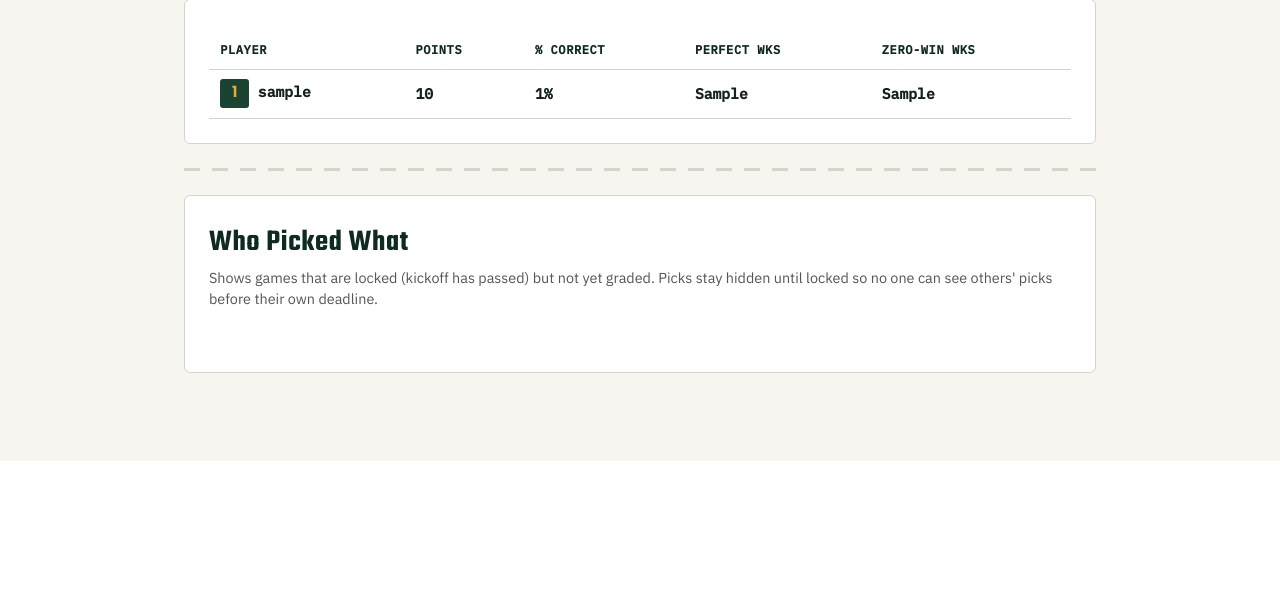
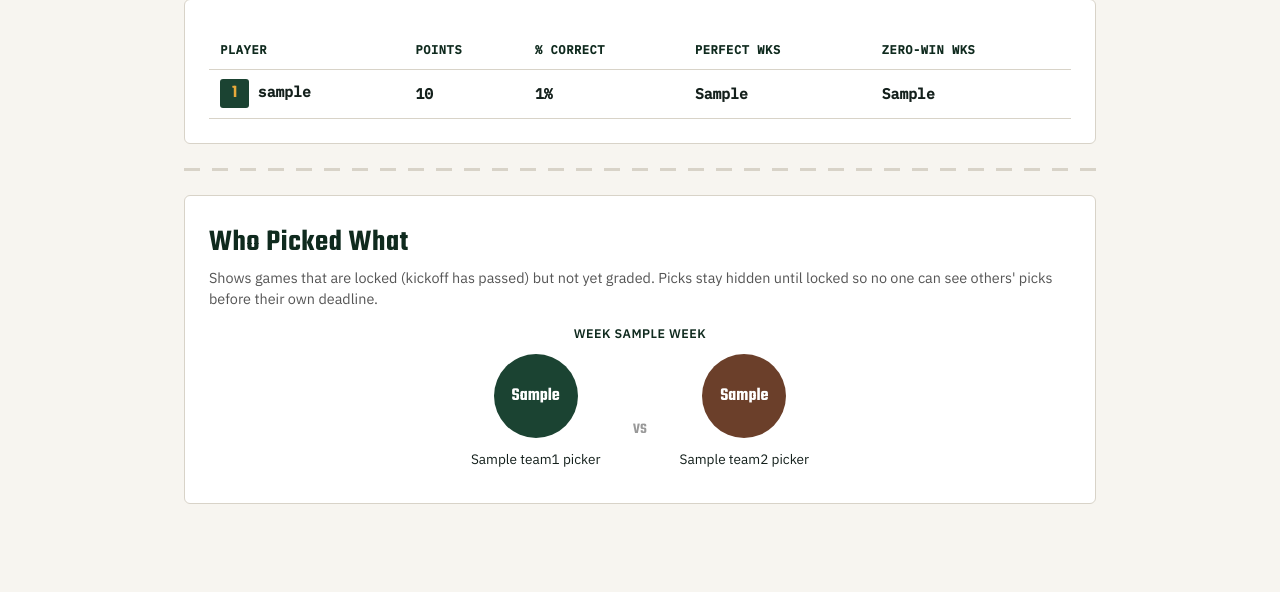
Before and after one commit to jeffreymayolo/nfl_pickem, a Flask app: template templates/standings.html in a window 1280 px wide. Shown: the part 727-1319 px from the top of the page. Before the commit the page ends 1188 px from the top, so only its background shows below. Run offline with Flask 3, Linux system fonts and the light colour scheme; the template is opened without the code that fills it: most values are stand-ins (such as "Sample title", 1, 10 or a date in 2020).

Commit message:
updating plot order and shoing picks

```diff
--- a/static/style.css
+++ b/static/style.css
@@ -183,7 +183,6 @@ tr:first-child td { font-weight: 600; }
 .legend-chip-off { opacity: 0.4; text-decoration: line-through; }
 .legend-dot { width: 0.7rem; height: 0.7rem; border-radius: 50%; display: inline-block; flex-shrink: 0; }
 
-.table-scroll { overflow-x: auto; -webkit-overflow-scrolling: touch; }
 
 /* Mobile: collapse the standings table into stacked cards instead of a
    wide table that requires horizontal scrolling to read. */
@@ -227,3 +226,49 @@ tr:first-child td { font-weight: 600; }
     color: var(--turf-dark);
   }
 }
+
+.pick-game { margin-bottom: 0.5rem; }
+.pick-game-title {
+  font-weight: 600;
+  font-size: 0.78rem;
+  text-transform: uppercase;
+  letter-spacing: 0.04em;
+  color: var(--turf-dark);
+  text-align: center;
+  margin-bottom: 0.7rem;
+}
+.pick-matchup {
+  display: flex;
+  align-items: flex-start;
+  justify-content: center;
+  gap: 1.4rem;
+}
+.pick-team { flex: 0 1 150px; text-align: center; }
+.pick-circle {
+  width: 84px;
+  height: 84px;
+  border-radius: 50%;
+  margin: 0 auto 0.6rem;
+  display: flex;
+  align-items: center;
+  justify-content: center;
+  padding: 0.4rem;
+  color: #fff;
+  font-family: 'Teko', sans-serif;
+  font-size: 1.15rem;
+  font-weight: 600;
+  line-height: 1.05;
+  text-align: center;
+}
+.pick-circle-a { background: var(--turf); }
+.pick-circle-b { background: var(--leather); }
+.pick-vs {
+  align-self: center;
+  font-family: 'Teko', sans-serif;
+  font-size: 1.2rem;
+  color: #999;
+  padding-top: 2.1rem;
+}
+.pick-names { list-style: none; margin: 0; padding: 0; font-size: 0.85rem; }
+.pick-names li { padding: 0.1rem 0; }
+.pick-names.empty { color: #999; font-style: italic; }
--- a/templates/standings.html
+++ b/templates/standings.html
@@ -55,9 +55,27 @@
     their own deadline.
   </p>
   {% if pick_distribution %}
-  <div class="table-scroll">
-    <canvas id="picksChart" height="{{ (pick_distribution | length) * 12 + 6 }}"></canvas>
-  </div>
+    {% for g in pick_distribution %}
+    <div class="pick-game">
+      <div class="pick-game-title">Week {{ g.week }}</div>
+      <div class="pick-matchup">
+        <div class="pick-team">
+          <div class="pick-circle pick-circle-a">{{ g.team1 }}</div>
+          <ul class="pick-names {{ 'empty' if not g.team1_pickers }}">
+            {% for name in g.team1_pickers %}<li>{{ name }}</li>{% else %}<li>No picks yet</li>{% endfor %}
+          </ul>
+        </div>
+        <div class="pick-vs">vs</div>
+        <div class="pick-team">
+          <div class="pick-circle pick-circle-b">{{ g.team2 }}</div>
+          <ul class="pick-names {{ 'empty' if not g.team2_pickers }}">
+            {% for name in g.team2_pickers %}<li>{{ name }}</li>{% else %}<li>No picks yet</li>{% endfor %}
+          </ul>
+        </div>
+      </div>
+    </div>
+    {% if not loop.last %}<div class="field-divider"></div>{% endif %}
+    {% endfor %}
   {% else %}
   <p>No games are currently locked-but-ungraded.</p>
   {% endif %}
@@ -126,44 +144,5 @@
     legendEl.appendChild(chip);
   });
 
-  const pickDist = {{ pick_distribution | tojson }};
-  if (pickDist.length > 0) {
-    const pdLabels = pickDist.map(g => `${g.team1} vs ${g.team2}`);
-    const team1Counts = pickDist.map(g => g.team1_pickers.length);
-    const team2Counts = pickDist.map(g => g.team2_pickers.length);
-
-    new Chart(document.getElementById('picksChart'), {
-      type: 'bar',
-      data: {
-        labels: pdLabels,
-        datasets: [
-          { label: 'Team 1 picks', data: team1Counts, backgroundColor: '#E8A93B' },
-          { label: 'Team 2 picks', data: team2Counts, backgroundColor: '#1B4332' },
-        ],
-      },
-      options: {
-        indexAxis: 'y',
-        responsive: true,
-        scales: {
-          x: { stacked: true, beginAtZero: true, ticks: { stepSize: 1, precision: 0 } },
-          y: { stacked: true },
-        },
-        plugins: {
-          legend: { display: false },
-          tooltip: {
-            callbacks: {
-              label: function (context) {
-                const game = pickDist[context.dataIndex];
-                const isTeam1 = context.datasetIndex === 0;
-                const team = isTeam1 ? game.team1 : game.team2;
-                const names = isTeam1 ? game.team1_pickers : game.team2_pickers;
-                return `${team}: ${names.length ? names.join(', ') : 'no picks yet'}`;
-              },
-            },
-          },
-        },
-      },
-    });
-  }
 </script>
 {% endblock %}
--- a/utils/stats.py
+++ b/utils/stats.py
@@ -21,10 +21,10 @@ from utils.odds import normalize_pair, points_for_pick, payout_on_20
 
 
 def _graded_games():
-    """Games that have a winner recorded, in game_id order."""
+    """Games that have a winner recorded, in kickoff-time order."""
     games = read_csv(GAMES_CSV)
     graded = [g for g in games if g.get("winner")]
-    graded.sort(key=lambda g: g["game_id"])
+    graded.sort(key=lambda g: g.get("kickoff_time", ""))
     return graded
 
 # def create_standings_plot(series):
```
Also changed, not shown: 1 other file.
